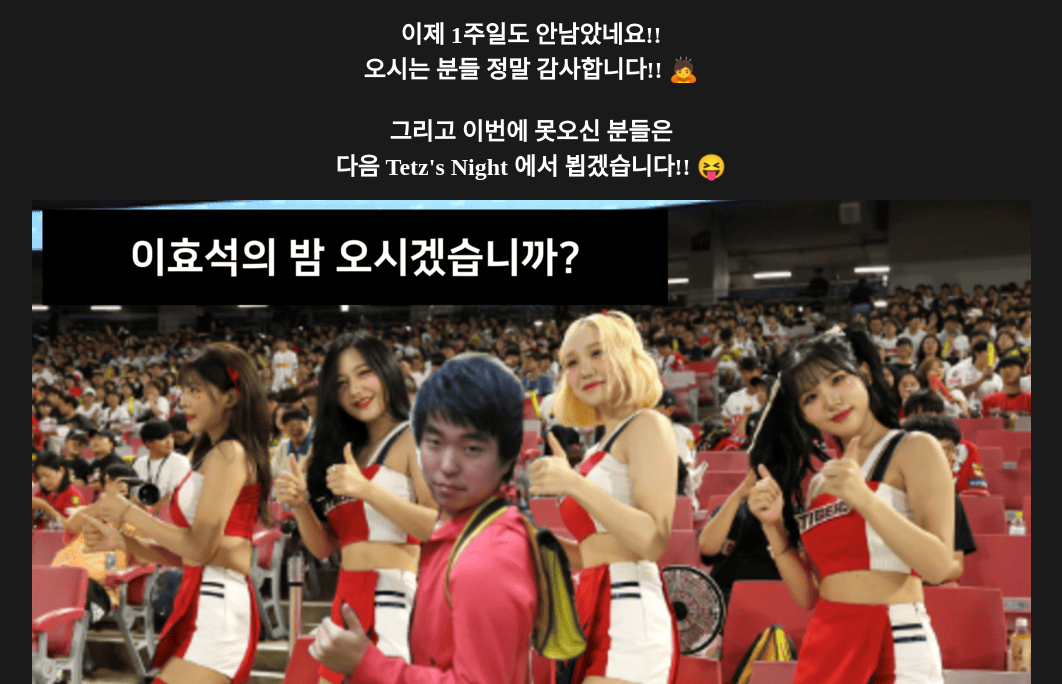
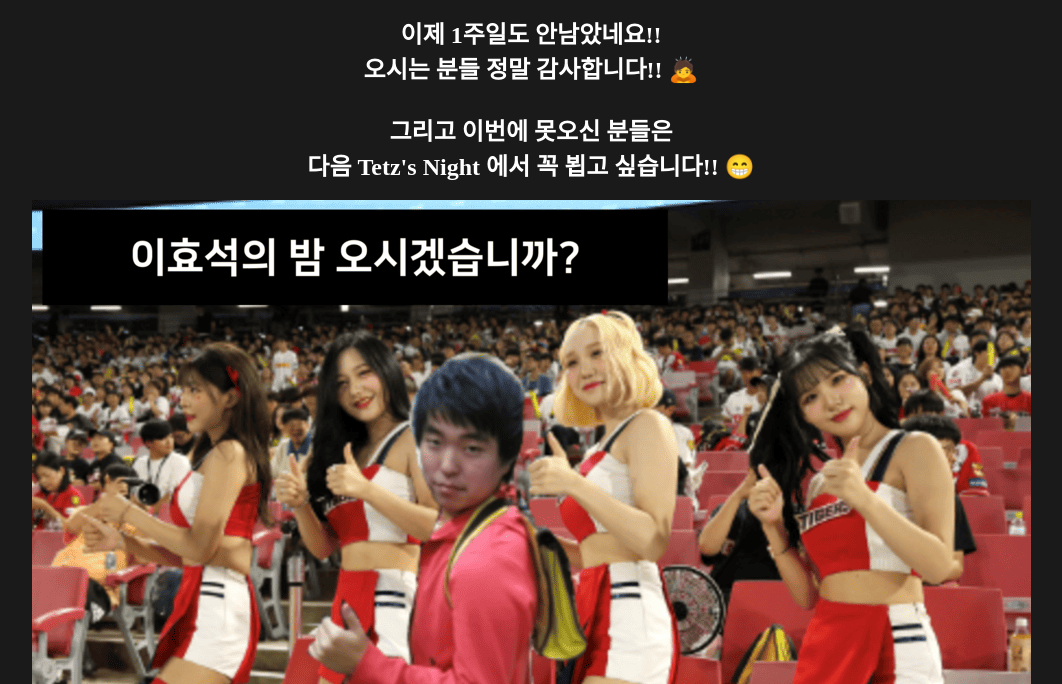
Before and after one commit to xenosign/tetz-night, a plain HTML site: page front/index.html in a window 1280 px wide. Shown: the part 116-800 px from the top of the page, without its empty margins (109-1171 px from the left). Drawn offline with Linux system fonts and the light colour scheme; no server answers.

Commit message:
Update index.html

```diff
--- a/front/index.html
+++ b/front/index.html
@@ -48,7 +48,7 @@
           오시는 분들 정말 감사합니다!! 🙇<br />
           <br />
           그리고 이번에 못오신 분들은<br />
-          다음 Tetz's Night 에서 뵙겠습니다!! 😝
+          다음 Tetz's Night 에서 꼭 뵙고 싶습니다!! 😁
         </h2>
         <br />
         <img class="main-img" src="./tetz_invitation.png" />
```
